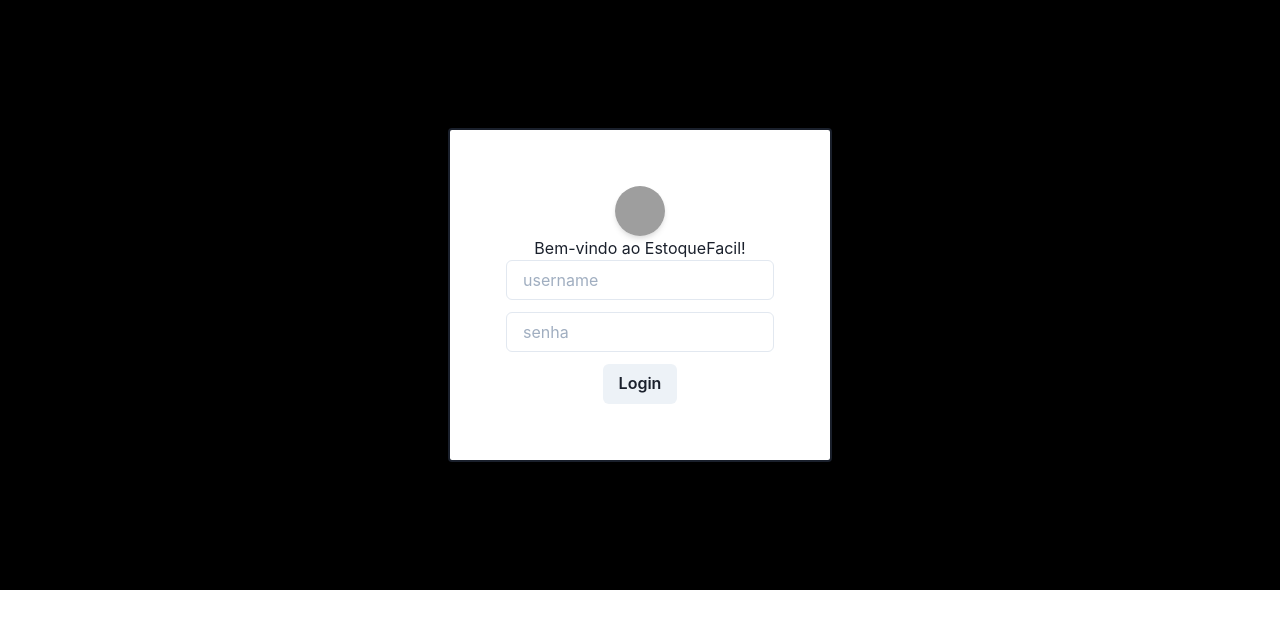
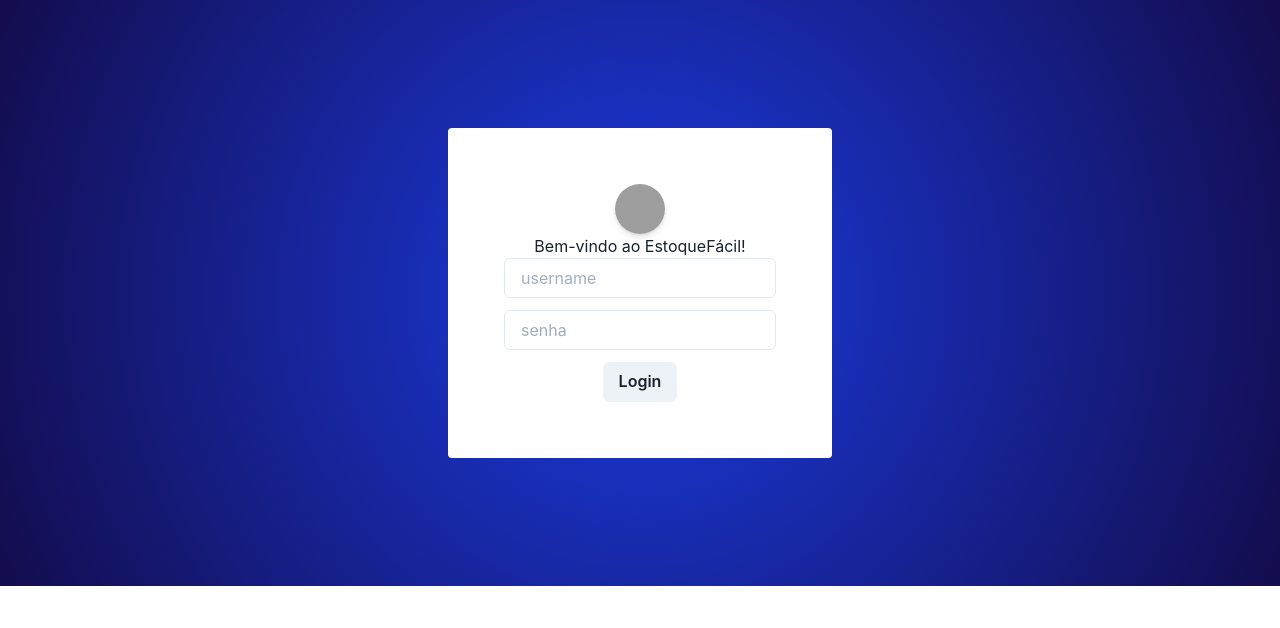
Before and after one commit to nathaliebsl/flowtalents-desafio2, a Next.js app: page / in a window 1280 px wide. Shown: the top 628 px of the page. Built offline with nearby package versions, Linux system fonts and the light colour scheme; grey boxes are pictures that could not be loaded.

Commit message:
add gradient background na Home

```diff
--- a/components/FormularioLogin/FormularioLogin.jsx
+++ b/components/FormularioLogin/FormularioLogin.jsx
@@ -15,7 +15,8 @@ function FormularioLogin() {
 
 
   return (
-    <Flex  position="static" display="flex" justify="center" align="center" flexWrap="wrap" bgColor="black"
+    <Flex  position="static" display="flex" justify="center" align="center" flexWrap="wrap" bgColor="rgb(27,60,227);
+    background: radial-gradient(circle, rgba(27,60,227,1) 0%, rgba(19,12,77,1) 100%);"
     >
       <Container
         p="14"
@@ -24,7 +25,7 @@ function FormularioLogin() {
         display="flex"
         border="2px"
         borderRadius="base"
-        borderStyle="solid"
+        borderStyle="hidden"
         maxW="sm"
         minW="sm"
         centerContent="true"
@@ -40,7 +41,7 @@ function FormularioLogin() {
           fallbackSrc="https://via.placeholder.com/150"
           alt="login vector"
         />
-        Bem-vindo ao EstoqueFacil!
+        Bem-vindo ao EstoqueFácil!
         <Stack h="auto" w="100%" justify="center" align="center" spacing={3}>
           <InputGroup>
             <Input
```
